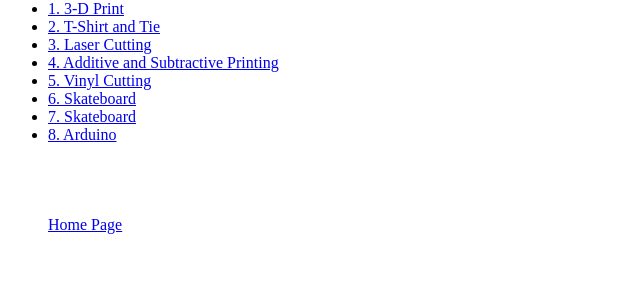
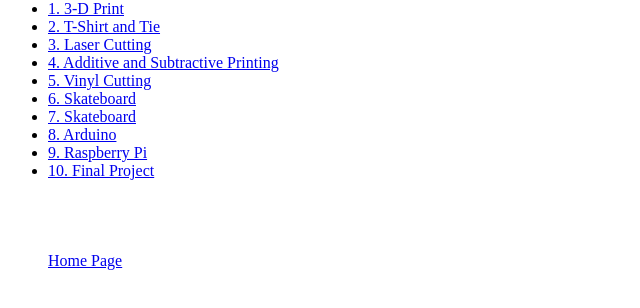
Before and after one commit to wrafab/hoffmans, a plain HTML site: page projects.html in a window 1280 px wide. Shown: the part 66-374 px from the top of the page, without its empty margins (0-640 px from the left). Drawn offline with Linux system fonts and the light colour scheme.

Commit message:
Update projects.html

```diff
--- a/projects.html
+++ b/projects.html
@@ -14,6 +14,8 @@
 <li><a href="http://fab.wra.net/hoffmans/skateboard.html">6. Skateboard</a></li>
 <li><a href="http://fab.wra.net/hoffmans/soldering.html">7. Skateboard</a></li>
 <li><a href="http://fab.wra.net/hoffmans/arduino.html">8. Arduino</a></li>
+<li><a href="http://fab.wra.net/hoffmans/raspberry.html">9. Raspberry Pi</a></li>
+<li><a href="http://fab.wra.net/hoffmans/finalproject.html">10. Final Project</a></li>
 <br>
 <br>
 <br>
```
